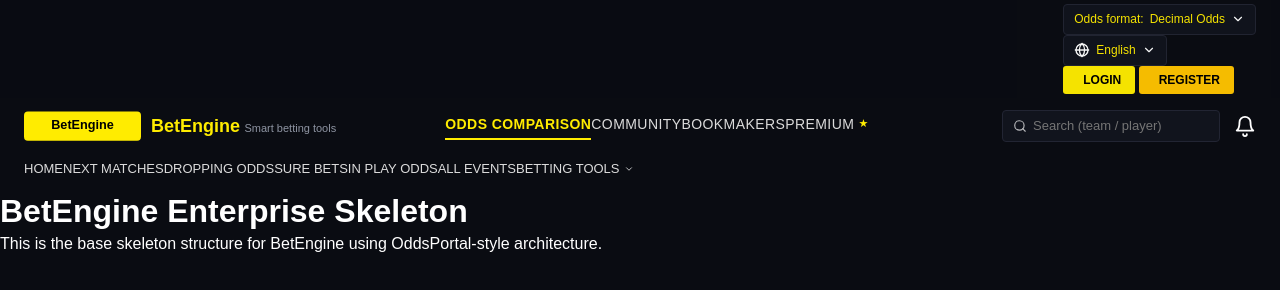
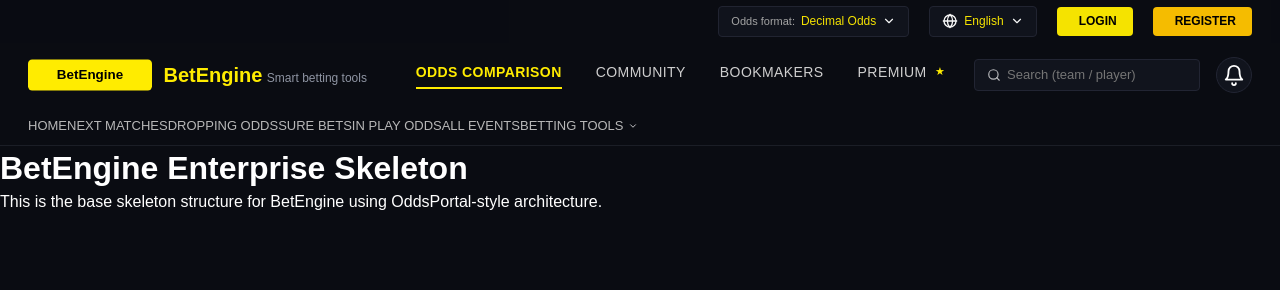
Before and after one commit to reniroma/BetEngine-Enterprise, a plain HTML site: page index.html in a window 1280 px wide. Drawn offline with Linux system fonts and the light colour scheme.

Commit message:
Update desktop.css

```diff
--- a/css/desktop.css
+++ b/css/desktop.css
@@ -1,65 +1,284 @@
 /************************************
  * BetEngine Enterprise
- * DESKTOP STYLES (desktop-only behavior)
+ * DESKTOP UI (FULL ENTERPRISE VERSION)
 ************************************/
 
-/* Desktop header is visible only on wider screens */
+/* Desktop header container */
 .header-desktop {
     display: flex;
     flex-direction: column;
+    background: #0a0c12;
+    border-bottom: 1px solid #1b1e26;
+    width: 100%;
 }
 
-/* Ensure mobile header is hidden in desktop view */
-.header-mobile {
-    display: none;
+/************************************
+ * ROW 1 — TOP BAR
+************************************/
+.header-desktop .row-top {
+    display: flex;
+    justify-content: space-between;
+    align-items: center;
+    padding: 6px 28px;
+    background: #0a0c12;
+    min-height: 36px;
+    font-size: 12px;
 }
 
-/* Dropdown positioning adjustments for desktop */
-@media (min-width: 981px) {
+/* Right container (odds, language, login, register) */
+.header-desktop .row-top .right {
+    display: flex;
+    align-items: center;
+    gap: 20px;
+}
+
+/* Odds + language toggle buttons */
+.odds-toggle,
+.language-toggle {
+    display: inline-flex;
+    align-items: center;
+    gap: 6px;
+    background: #11141d;
+    padding: 6px 12px;
+    border-radius: 4px;
+    border: 1px solid #222533;
+    color: #ffec00;
+    cursor: pointer;
+    font-size: 12px;
+}
+
+.odds-toggle:hover,
+.language-toggle:hover {
+    background: #171b27;
+}
+
+.odds-toggle .label {
+    color: #aaaaaa;
+    font-size: 11px;
+}
+
+/* Auth buttons */
+.btn-auth {
+    background: #ffec00;
+    color: #000;
+    padding: 6px 16px;
+    border-radius: 4px;
+    font-weight: 700;
+    text-transform: uppercase;
+    display: inline-flex;
+    align-items: center;
+    gap: 6px;
+    font-size: 12px;
+    cursor: pointer;
+}
+
+.btn-auth.register {
+    background: #ffc400;
+}
+
+.btn-auth:hover {
+    filter: brightness(1.08);
+}
+
+/************************************
+ * DROPDOWNS (Odds + Language + Tools)
+************************************/
 .odds-dropdown,
 .language-dropdown,
 .tools-dropdown {
+    display: none;
     position: absolute;
-        top: 100%;
+    top: calc(100% + 4px);
     right: 0;
+    min-width: 180px;
+    background: #11141d;
+    border: 1px solid #222533;
+    border-radius: 4px;
+    padding: 4px 0;
+    z-index: 9999;
+    box-shadow: 0 6px 18px rgba(0, 0, 0, 0.5);
 }
 
-    /* Prevent clipping inside header rows */
-    .header-desktop .row-sub {
-        overflow: visible;
-    }
+.odds-dropdown .item,
+.language-dropdown .item,
+.tools-dropdown .item {
+    padding: 8px 12px;
+    font-size: 13px;
+    color: #dcdcdc;
+    cursor: pointer;
+    white-space: nowrap;
 }
 
-/* -----------------------------------------
-   DESKTOP NAVIGATION BEHAVIOR
------------------------------------------- */
+.odds-dropdown .item:hover,
+.language-dropdown .item:hover,
+.tools-dropdown .item:hover {
+    background: #1f2230;
+    color: #ffec00;
+}
 
-@media (min-width: 981px) {
+/************************************
+ * ROW 2 — MAIN NAVIGATION
+************************************/
+.header-desktop .row-main {
+    display: flex;
+    align-items: center;
+    padding: 12px 28px;
+    background: #0a0c12;
+    min-height: 60px;
+    gap: 24px;
+}
 
-    /* Hover interactions (desktop only) */
-    .nav-item:hover,
-    .sub-item:hover {
+/* Brand */
+.header-desktop .brand {
+    display: flex;
+    align-items: center;
+    gap: 12px;
+    margin-right: 20px;
+}
+
+.header-desktop .brand .logo {
+    height: 38px;
+}
+
+.header-desktop .brand-text .name {
+    font-size: 20px;
+    font-weight: 700;
+    color: #ffec00;
+}
+
+.header-desktop .brand-text .tagline {
+    font-size: 12px;
+    color: #8f95a3;
+}
+
+/************************************
+ * Main navigation centered
+************************************/
+.header-desktop .main-nav {
+    display: flex;
+    flex: 1;
+    justify-content: center;
+    gap: 34px;
+}
+
+.header-desktop .nav-item {
+    color: #cfcfcf;
+    font-size: 14px;
+    text-transform: uppercase;
+    position: relative;
+    padding-bottom: 4px;
+}
+
+.header-desktop .nav-item:hover {
+    color: #ffec00;
+}
+
+.header-desktop .nav-item.active {
+    color: #ffec00;
+    font-weight: 700;
+}
+
+.header-desktop .nav-item.active::after {
+    content: "";
+    position: absolute;
+    left: 0;
+    right: 0;
+    bottom: -2px;
+    height: 2px;
+    background: #ffec00;
+}
+
+/* Premium star */
+.premium-link .premium-star {
+    font-size: 11px;
+    color: #ffec00;
+    margin-left: 4px;
+    position: relative;
+    top: -2px;
+}
+
+/************************************
+ * Search + notifications
+************************************/
+.header-desktop .search-notify {
+    display: flex;
+    align-items: center;
+    gap: 16px;
+}
+
+.header-desktop .search-box {
+    display: flex;
+    align-items: center;
+    gap: 6px;
+    background: #11141d;
+    border: 1px solid #222533;
+    padding: 6px 12px;
+    border-radius: 4px;
+}
+
+.header-desktop .search-box input {
+    background: none;
+    border: none;
+    color: #fff;
+    outline: none;
+    width: 180px;
+}
+
+.header-desktop .notif-button {
+    background: #11141d;
+    border: 1px solid #222533;
+    padding: 6px;
+    border-radius: 50%;
     cursor: pointer;
 }
 
-    /* Desktop-specific spacing adjustments */
-    .main-nav {
-        justify-content: center;
+.header-desktop .notif-button:hover {
+    background: #1a1e2b;
 }
 
-    /* Search & notification area alignment */
-    .search-notify {
+/************************************
+ * ROW 3 — SUBNAVIGATION
+************************************/
+.header-desktop .row-sub {
     display: flex;
     align-items: center;
-        gap: var(--space-14);
-        margin-left: var(--space-24);
-    }
+    gap: 26px;
+    padding: 10px 28px;
+    background: #0a0c12;
+    overflow-x: auto;
 }
 
-/* -----------------------------------------
-   RESPONSIVE SWITCH: hide desktop below 980px
------------------------------------------- */
+.header-desktop .sub-item {
+    color: #b8b8b8;
+    font-size: 13px;
+    text-transform: uppercase;
+    white-space: nowrap;
+}
 
+.header-desktop .sub-item:hover {
+    color: #ffec00;
+}
+
+.header-desktop .sub-item.active {
+    color: #ffec00;
+}
+
+/* Tools dropdown trigger */
+.sub-item-tools {
+    position: relative;
+    display: inline-flex;
+    align-items: center;
+    gap: 4px;
+}
+
+.sub-item-tools .caret {
+    height: 10px;
+    width: 10px;
+}
+
+/************************************
+ * RESPONSIVE FAILSAFE
+************************************/
 @media (max-width: 980px) {
     .header-desktop {
         display: none;
```
Lines whose indentation alone changed are shown as unchanged.
